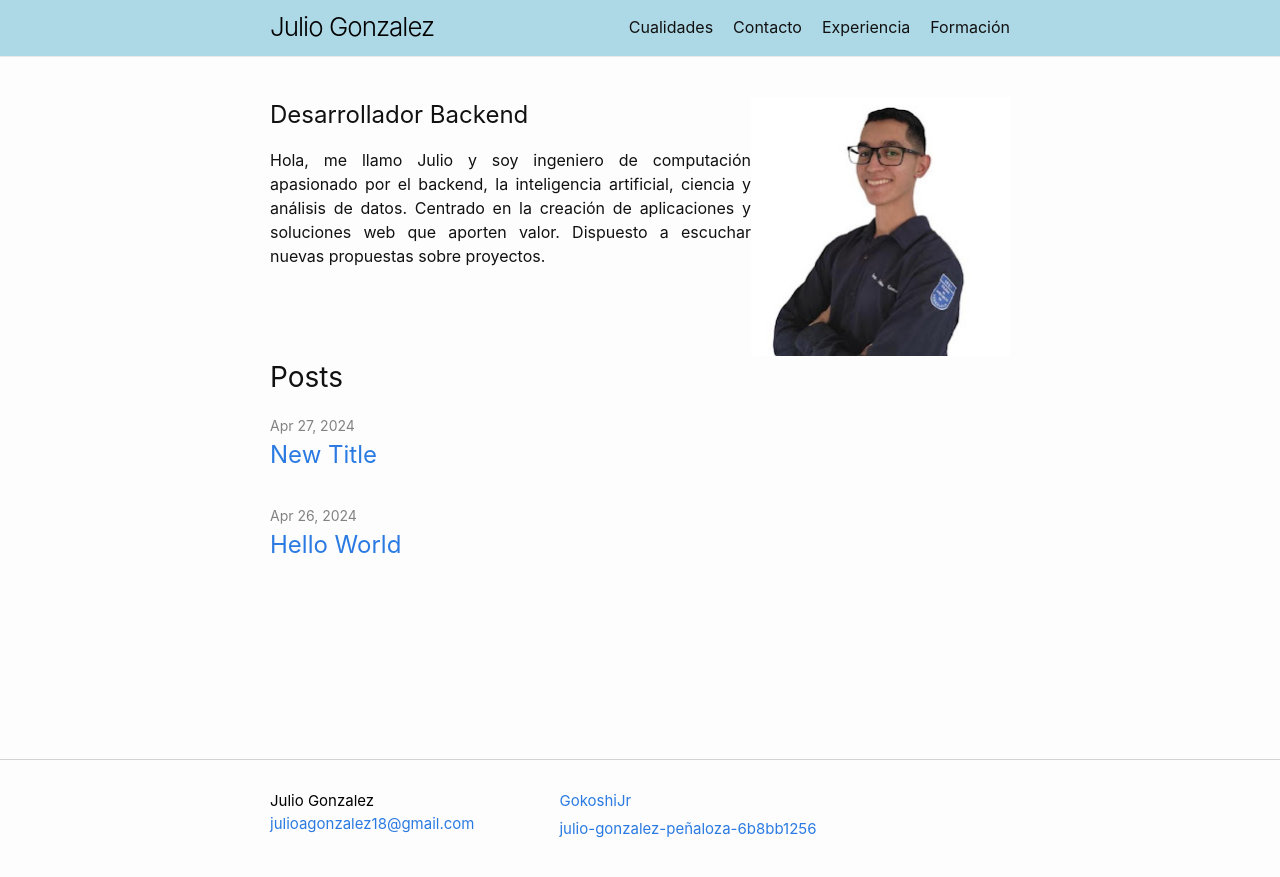
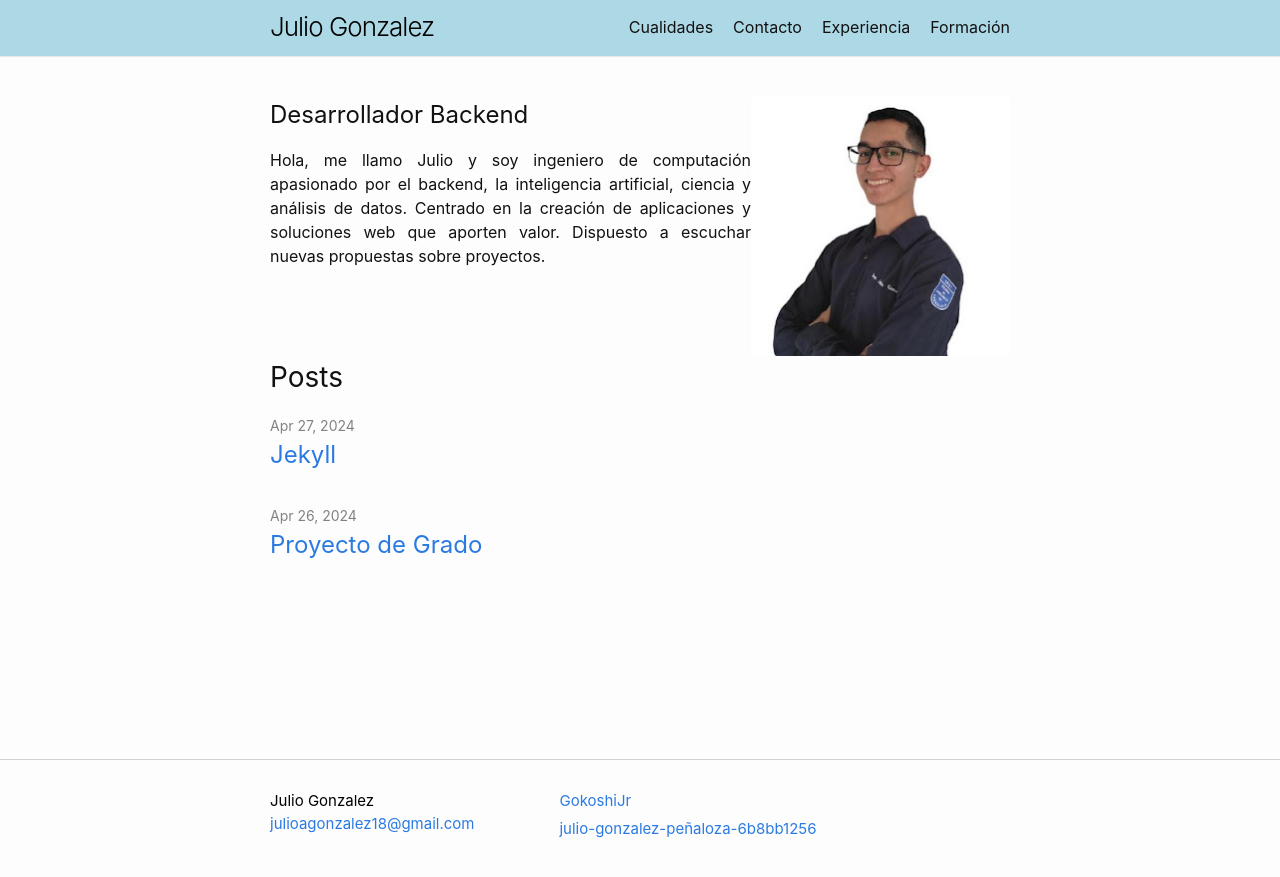
Before and after one commit to GokoshiJr/GokoshiJr.github.io, a Jekyll site: the page built from index.markdown, in a window 1280 px wide. Shown: the top 877 px of the page. Built offline with Jekyll 4.4.1, drawn with Linux system fonts in a browser that asks for light colours.

Commit message:
update posts and add _data\stack.json

```diff
--- /dev/null
+++ b/_data/stack.json
@@ -0,0 +1,4 @@
+{
+    "python_text": "Salvo que los requisitos sugieran que no es la mejor opción, para nuevos proyectos emplearé python, por su versatilidad en muchas áreas y su fácil manejo de paquetes, tiene una experiencia de desarrollo agradable.",
+    "nodejs_text": "Para proyectos más pequeños que se centren en la interacción o en intercambio de datos, NodeJs hace fácil escribir y desplegar código que haga muchas cosas de forma concisa. Podemos partir de un prototipo iterandolo agregando funcionalidades."
+}
--- a/_posts/2024-04-26-my-first-blog.md
+++ b/_posts/2024-04-26-my-first-blog.md
@@ -1,8 +1,8 @@
 ---
 layout: post
-title:  "Hello World"
+title:  "Proyecto de Grado"
 date:   2024-04-26 10:03:37 -0400
-categories: jekyll cat2 ew-cat
+categories: proyectos grado
 author: "Julio"
 permalink: "/:categories"
 ---
--- a/_posts/2024-04-27-welcome-to-jekyll.markdown
+++ b/_posts/2024-04-27-welcome-to-jekyll.markdown
@@ -1,9 +1,10 @@
 ---
 layout: post
-title:  "New Title"
+title:  "Jekyll"
 date:   2024-04-27 10:03:37 -0400
-categories: jekyll cat2
+categories: proyectos jekyll
 author: "Julio"
+permalink: "/:categories"
 ---
 You’ll find this post in your `_posts` directory. Go ahead and edit it and re-build the site to see your changes. You can rebuild the site in many different ways, but the most common way is to run `jekyll serve`, which launches a web server and auto-regenerates your site when a file is updated.
 
```
